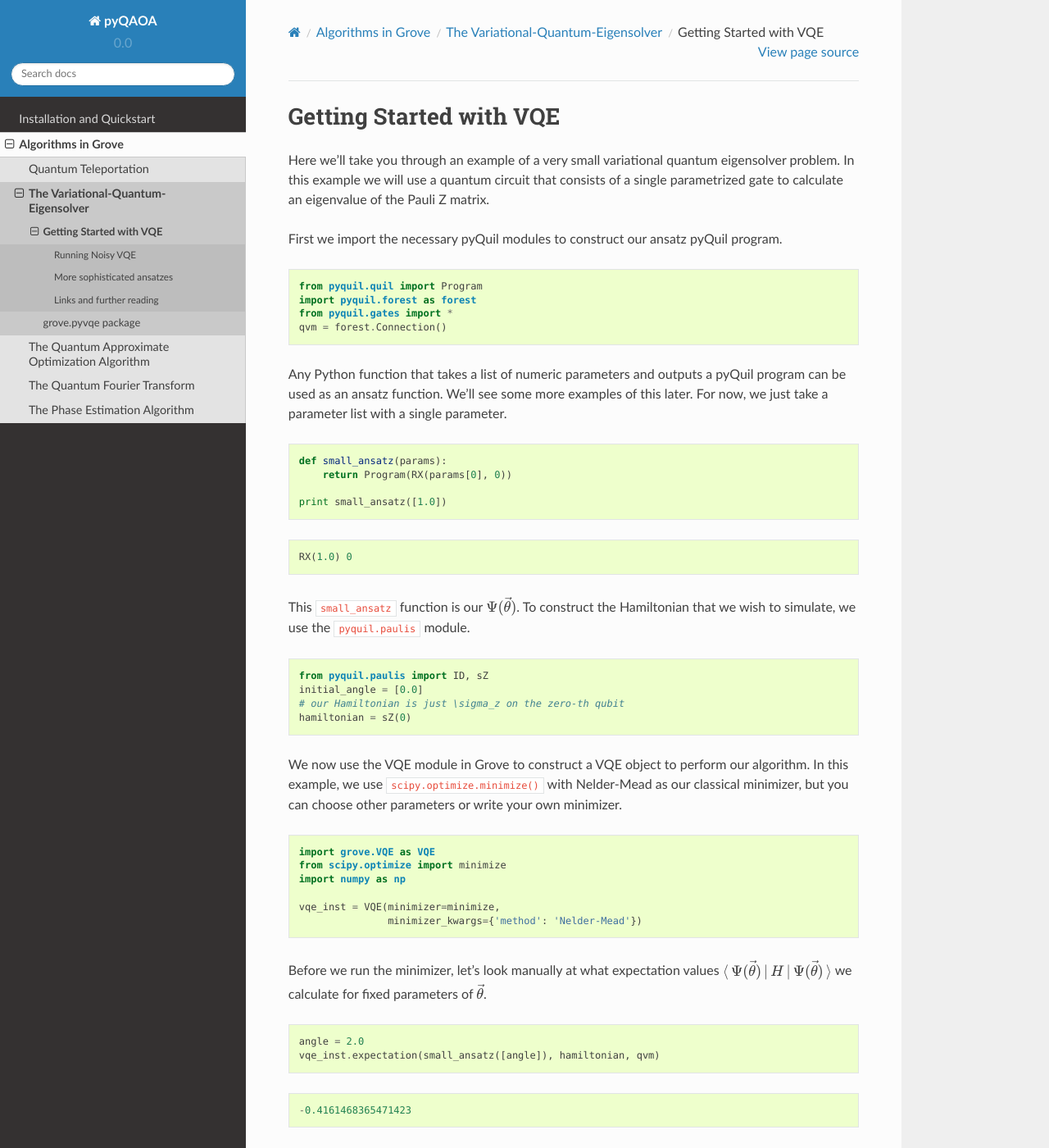
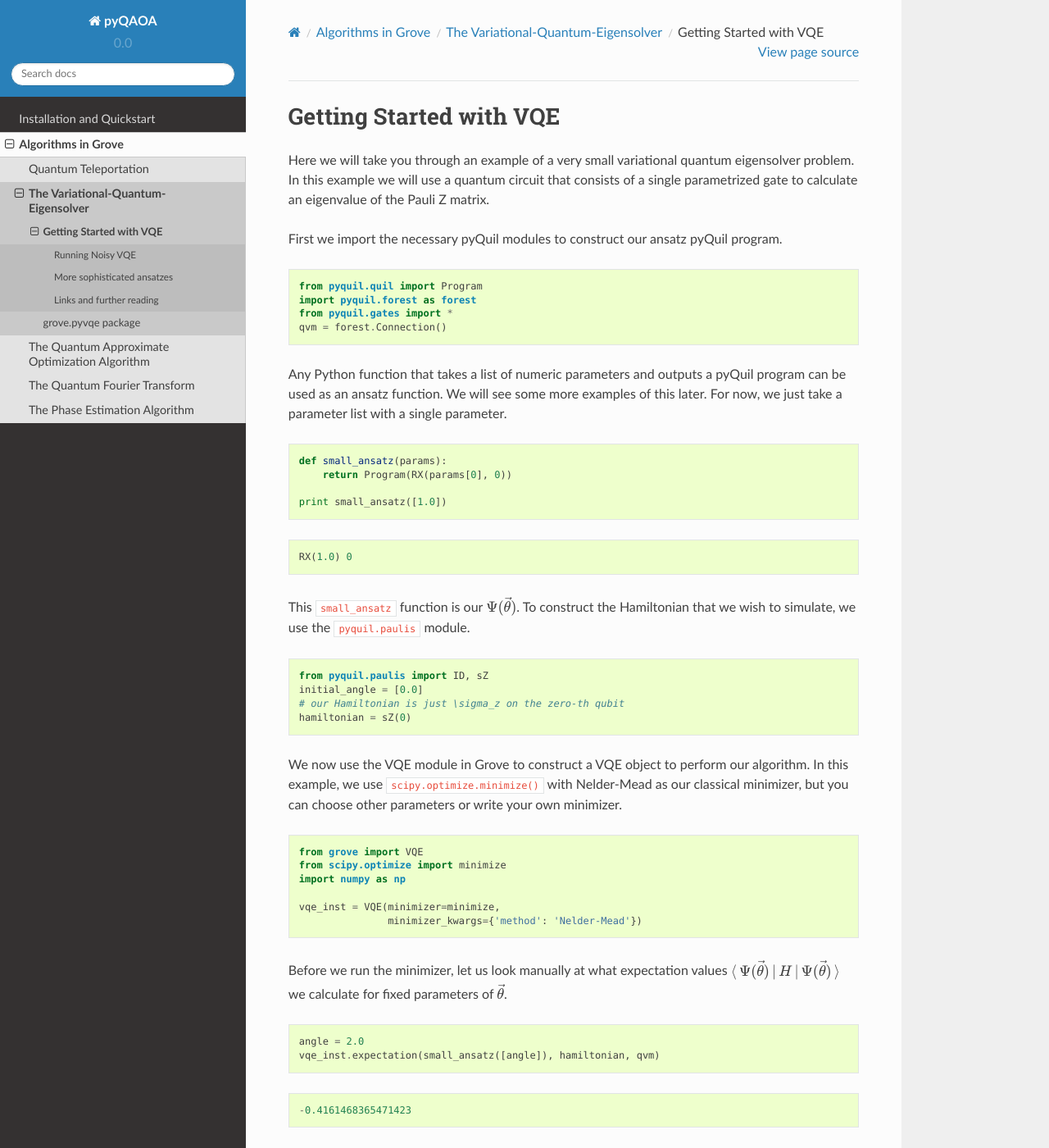
Before and after one commit to rigetti/grove, a Sphinx documentation site: the page built from docs/vqe/vqe_example.rst, in a window 1280 px wide and 1400 px high. Shown: the whole window at 82% size. Built offline with Sphinx 7.4.7 and the Read the Docs theme 2.0.0, drawn with Linux system fonts in a browser that asks for light colours; some of the changed text lies outside the part shown.

Commit message:
Various small rewordings in docs plus fixed changed signature of maxcut_qaoa() in example

```diff
--- a/docs/qft/qft_overview.rst
+++ b/docs/qft/qft_overview.rst
@@ -6,7 +6,7 @@ The quantum Fourier transform is the quantum implementation of the
 discrete Fourier transform over the amplitudes of a wavefunction.  Detailed
 explanations can be found in references [1]_ and [2]_.  The QFT forms the basis
 of many quantum algorithms such as Shor's factoring algorithm, discrete
-logarithm, and others to be found in the quantum algorithms zoo[3]_.
+logarithm, and others to be found in the quantum algorithms zoo [3]_.
 
 
 .. rubric:: References
--- a/docs/vqe/vqe_example.rst
+++ b/docs/vqe/vqe_example.rst
@@ -2,7 +2,7 @@
 Getting Started with VQE
 ========================
 
-Here we'll take you through an example of a very small variational
+Here we will take you through an example of a very small variational
 quantum eigensolver problem. In this example we will use a quantum
 circuit that consists of a single parametrized gate to calculate an
 eigenvalue of the Pauli Z matrix.
@@ -18,7 +18,7 @@ pyQuil program.
     qvm = forest.Connection()
 
 Any Python function that takes a list of numeric parameters and outputs
-a pyQuil program can be used as an ansatz function. We'll see some more
+a pyQuil program can be used as an ansatz function. We will see some more
 examples of this later. For now, we just take a parameter list with a
 single parameter.
 
@@ -51,14 +51,14 @@ parameters or write your own minimizer.
 
 .. code:: python
 
-    import grove.VQE as VQE
+    from grove import VQE
     from scipy.optimize import minimize
     import numpy as np
 
     vqe_inst = VQE(minimizer=minimize,
                    minimizer_kwargs={'method': 'Nelder-Mead'})
 
-Before we run the minimizer, let's look manually at what expectation
+Before we run the minimizer, let us look manually at what expectation
 values
 :math:`\langle\,\Psi(\vec{\theta})\,|\,H\,|\,\Psi(\vec{\theta})\,\rangle` we
 calculate for fixed parameters of :math:`\vec{\theta}`.
@@ -120,7 +120,7 @@ the same probability of each random Pauli.
     pauli_channel = [0.1, 0.1, 0.1] #10% chance of each gate at each timestep
     noisy_qvm = forest.Connection(gate_noise=pauli_channel)
 
-Let's check that this QVM has noise:
+Let us check that this QVM has noise:
 
 .. code:: python
 
```
Also changed, not shown: other parts of docs/vqe/vqe_example.rst (+3 -3 lines), docs/qaoa/qaoa_algorithm_detail.rst (+5 -5 lines), docs/qaoa/qaoa_installation_quickstart.rst (+5 -11 lines), docs/vqe/vqe.rst (+4 -4 lines).
